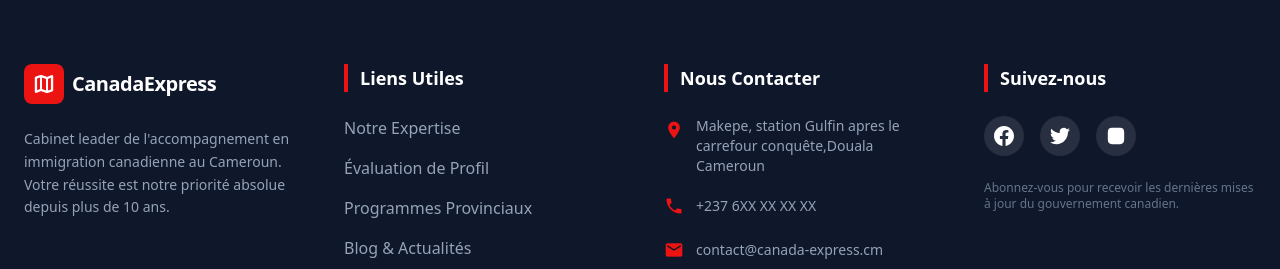
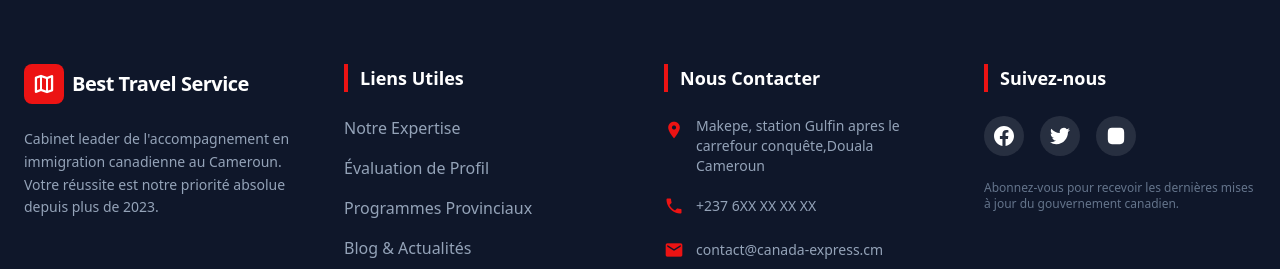
Before and after one commit to CEDX2X/BEST-X, a React (Vite) app: page / in a window 1280 px wide. Shown: the part 1629-1898 px from the top of the page. Built offline with nearby package versions, Linux system fonts and the light colour scheme.

Commit message:
MODIF FOOT

```diff
--- a/src/components/Footer.jsx
+++ b/src/components/Footer.jsx
@@ -10,10 +10,10 @@
               <div className="w-10 h-10 bg-accent rounded-lg flex items-center justify-center">
                 <span className="material-symbols-outlined text-white text-2xl">map</span>
               </div>
-              <span className="font-bold text-xl tracking-tight">CanadaExpress</span>
+              <span className="font-bold text-xl tracking-tight">Best Travel Service</span>
             </div>
             <p className="text-slate-400 text-sm leading-relaxed">
-              Cabinet leader de l'accompagnement en immigration canadienne au Cameroun. Votre réussite est notre priorité absolue depuis plus de 10 ans.
+              Cabinet leader de l'accompagnement en immigration canadienne au Cameroun. Votre réussite est notre priorité absolue depuis plus de 2023.
             </p>
           </div>
 
```
